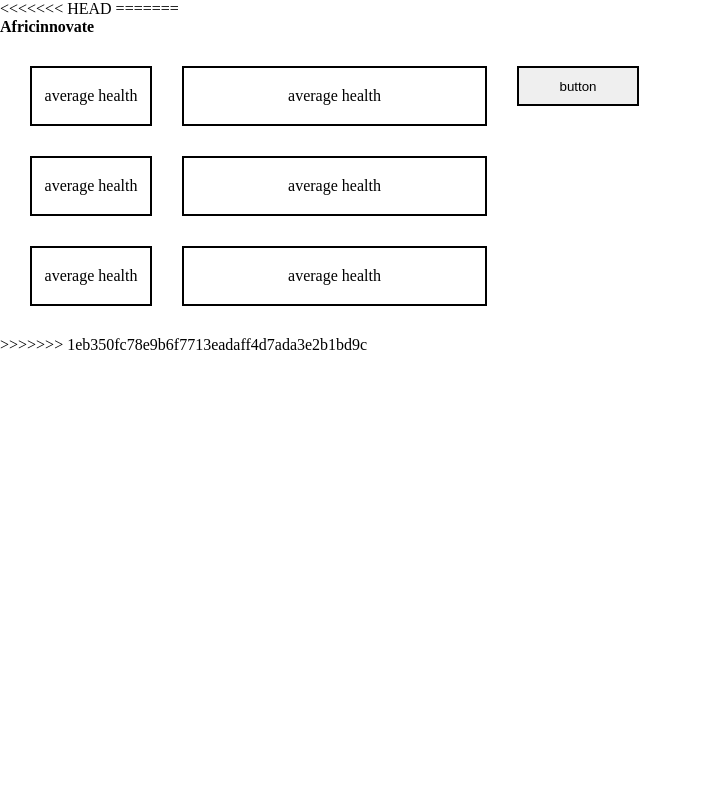
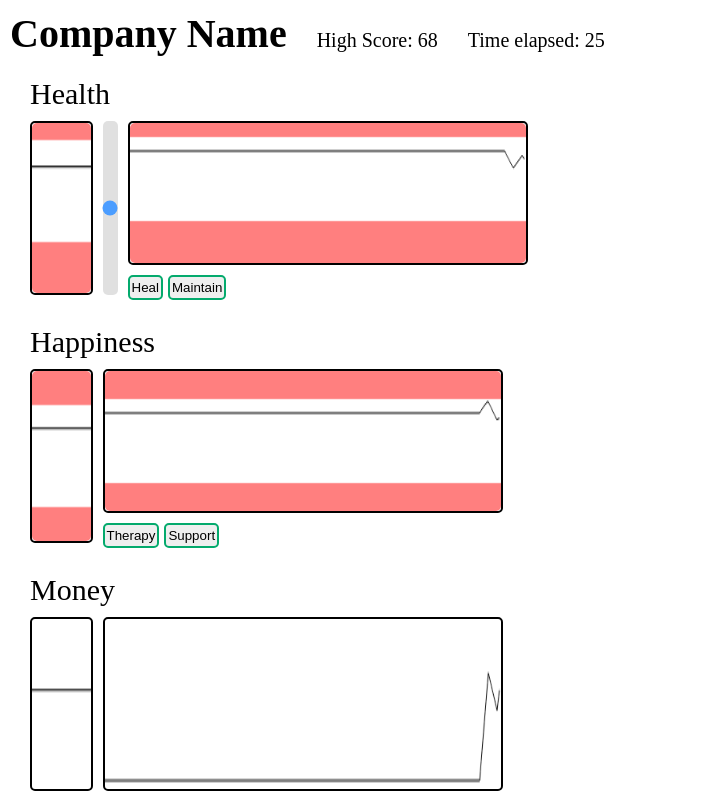
Before and after one commit to Charlieee1/Health-Happiness-Money, a plain HTML site: page index.html in a window 1280 px wide. Shown: the whole page, without its empty margins (0-702 px from the left). Drawn offline with Linux system fonts and the light colour scheme.

Commit message:
frontend

```diff
--- /dev/null
+++ b/frontend.js
@@ -0,0 +1,106 @@
+let meter_height = 100;
+let unit_vertical = meter_height / 100;
+let meter_width = 1;
+let graph_height = 100;
+let graph_width = 500;
+let unit_horizontal = graph_width / 500;
+
+let health_meter = document.getElementById("average-health").getContext("2d");
+let health_graph = document.getElementById("health-graph").getContext("2d");
+let happiness_meter = document.getElementById("average-happiness").getContext("2d");
+let happiness_graph = document.getElementById("happiness-graph").getContext("2d");
+let money_meter_raw = document.getElementById("money-meter");
+let money_meter = money_meter_raw.getContext("2d");
+let money_graph_raw = document.getElementById("money-graph");
+let money_graph = money_graph_raw.getContext("2d");
+
+let high_score = document.getElementById("high-score");
+let time_elapsed = document.getElementById("time");
+
+function resetctx(ctx, w, h) {
+	ctx.fillStyle = "white";
+	ctx.fillRect(0, 0, w, h);
+}
+
+function drawDanger(ctx, y1, y2, w) {
+	ctx.fillStyle = "rgba(255, 0, 0, .5)";
+	ctx.fillRect(0, y1, w, y2);
+}
+
+function line(ctx, x1, y1, x2, y2) {
+	ctx.beginPath();
+	ctx.moveTo(x1, y1);
+	ctx.lineTo(x2, y2);
+	ctx.stroke();
+}
+
+function updateHealthVisuals() {
+	// Health meter
+	resetctx(health_meter, meter_width, meter_height);
+	drawDanger(health_meter, 0, 10 * unit_vertical, meter_width);
+	drawDanger(health_meter, 70 * unit_vertical, meter_height, meter_width);
+	let level = unit_vertical * (100 - av_hel);
+	line(health_meter, 0, level, meter_width, level);
+
+	// Health graph
+	resetctx(health_graph, graph_width, graph_height);
+	drawDanger(health_graph, 0, 10 * unit_vertical, graph_width);
+	drawDanger(health_graph, 70 * unit_vertical, meter_height, graph_width);
+	for (let i = 0; i < 499; i++) {
+		line(health_graph, i, 100 - hel_hist[i], i + 1, 100 - hel_hist[i + 1]);
+	}
+}
+
+let working_threshold_slider = document.getElementById("working-threshold");
+working_threshold_slider.value = working_threshold;
+working_threshold_slider.oninput = function() {
+	working_threshold = this.value;
+}
+
+function updateHappinessVisuals() {
+	// Happiness meter
+	resetctx(happiness_meter, meter_width, meter_height);
+	drawDanger(happiness_meter, 0, 20 * unit_vertical, meter_width);
+	drawDanger(happiness_meter, 80 * unit_vertical, meter_height, meter_width);
+	let level = unit_vertical * (100 - av_hap);
+	line(happiness_meter, 0, level, meter_width, level);
+
+	// Happiness graph
+	resetctx(happiness_graph, graph_width, graph_height);
+	drawDanger(happiness_graph, 0, 20 * unit_vertical, graph_width);
+	drawDanger(happiness_graph, 80 * unit_vertical, meter_height, graph_width);
+	for (let i = 0; i < 499; i++) {
+		line(happiness_graph, i, 100 - hap_hist[i], i + 1, 100 - hap_hist[i + 1]);
+	}
+}
+
+function updateMoneyVisuals() {
+	let max = Math.max(...[100].concat(mon_hist));
+	let unit_vertical = max / 100;
+	money_meter_raw.height = max;
+	money_graph_raw.height = max;
+
+	// Money meter
+	resetctx(money_meter, meter_width, max);
+	let level = unit_vertical * (max - money);
+	line(money_meter, 0, level, meter_width, level);
+
+	// Money graph
+	resetctx(money_graph, graph_width, max);
+	for (let i = 0; i < 499; i++) {
+		line(money_graph, i, unit_vertical * (max - mon_hist[i]), i + 1, unit_vertical * (max - mon_hist[i + 1]));
+	}
+}
+
+function updateVisuals() {
+	updateHealthVisuals();
+	updateHappinessVisuals();
+	updateMoneyVisuals();
+	high_score.innerHTML = "High Score: " + Math.round(high);
+	time_elapsed.innerHTML = "Time elapsed: " + time;
+}
+updateVisuals();
+
+function endGame(message) {
+	alert(message);
+}
--- a/index.html
+++ b/index.html
@@ -1,37 +1,70 @@
 <!DOCTYPE html>
 <html>
 <head>
-<<<<<<< HEAD
 	<title>Health-Happiness-Money</title>
-</head>
-<body>
-
-=======
-<title>Page Title</title>
 	<link rel="stylesheet" href="./style.css">
 </head>
 <body>
-
-    <section>
-        <div class="">
-            <strong>Africinnovate</strong>
+<script src="script.js"></script>
+<div class="main">
+	<div id="company-data">
+		<strong id="company-name">Company Name</strong>
+		<span id="high-score">High Score: 5</span>
+		<span id="time">Time elapsed: 0</span>
+	</div>
+	<div class="data">
+		<div class="row">
+			<div class="label">Health</div>
 			<div class="container">
-                <div class="row1">average health</div>
-                <div class="row2">average health</div>
-                <button class="button">button</button>
+				<div class="c1">
+					<canvas id="average-health" width=1 height=100></canvas>
 				</div>
-            <div class="container">
-                <div class="row1">average health</div>
-                <div class="row2">average health</div>
+				<input type="range" min="0" max="100" value="70" class="slider" id="working-threshold" orient="vertical">
+				<div class="c2">
+					<div class="graph">
+						<canvas id="health-graph" width=500 height=100></canvas>
 					</div>
-            <div class="container">
-                <div class="row1">average health</div>
-                <div class="row2">average health</div>
+					<div class="button-row">
+						<button class="button" onclick="healPeople()">Heal</button>
+						<button class="button" onclick="healthMaintenance()">Maintain</button>
+						<div class="filler"></div>
 					</div>
 				</div>
-    </section>
->>>>>>> 1eb350fc78e9b6f7713eadaff4d7ada3e2b1bd9c
-
-<script src="script.js"></script>
+			</div>
+		</div>
+		<div class="row">
+			<div class="label">Happiness</div>
+			<div class="container">
+				<div class="c1">
+					<canvas id="average-happiness" width=1 height=100></canvas>
+				</div>
+				<div class="c2">
+					<div class="graph">
+						<canvas id="happiness-graph" width=500 height=100></canvas>
+					</div>
+					<div class="button-row">
+						<button class="button" onclick="cureDepression()">Therapy</button>
+						<button class="button" onclick="giveSupport()">Support</button>
+						<div class="filler"></div>
+					</div>
+				</div>
+			</div>
+		</div>
+		<div class="row">
+			<div class="label">Money</div>
+			<div class="container">
+				<div class="c1">
+					<canvas id="money-meter" width=1 height=100></canvas>
+				</div>
+				<div class="c2">
+					<div class="graph">
+						<canvas id="money-graph" width=500 height=100></canvas>
+					</div>
+				</div>
+			</div>
+		</div>
+	</div>
+</div>
+<script src="frontend.js"></script>
 </body>
 </html>
--- a/script.js
+++ b/script.js
@@ -56,10 +56,16 @@ for (let i = 0; i < 100; i++) {
 let time = 0;
 let high = money;
 let high_time = time;
-let hap_hist = [av_hap];
-let hel_hist = [av_hel];
-let mon_hist = [money];
-let wth_hist = [wealth];
+let hap_hist = [];
+let hel_hist = [];
+let mon_hist = [];
+let wth_hist = [];
+for (let i = 0; i < 500; i++) {
+	hap_hist.push(av_hap);
+	hel_hist.push(av_hel);
+	mon_hist.push(money);
+	wth_hist.push(wealth);
+}
 let mood = 0;
 
 function giveSupport() {
@@ -67,13 +73,13 @@ function giveSupport() {
 	if (mood > 100) {
 		mood = 100;
 	}
-	money -= 1;
+	money -= 4;
 }
 
 function healPeople() {
 	for (person of people) {
 		if (person.health < 30) {
-			money -= (40 - person.health) / 10;
+			money -= (40 - person.health) / 100;
 			person.health = 40;
 		}
 	}
@@ -81,10 +87,10 @@ function healPeople() {
 
 function healthMaintenance() {
 	for (person of people.sort(() => .5 - Math.random()).slice(0, 40)) {
-		person.health = Math.min(Math.max(person.health + 1, 0), 100);
+		person.health = Math.min(person.health + 10, 100);
 		person.happiness = Math.min(Math.max(person.happiness + Math.round(Math.random()), 0), 100);
+		money -= .1;
 	}
-	money -= 1;
 }
 
 function cureDepression() {
@@ -129,32 +135,38 @@ function tick() {
 	console.log(`average happiness: ${Math.round(av_hap)}`);
 	console.log(`average health: ${Math.round(av_hel)}`);
 	console.log(`wealth: ${Math.round(wealth)}`);
-	hap_hist.push(av_hap);
-	hel_hist.push(av_hel);
-	mon_hist.push(money);
-	wth_hist.push(wealth);
+	hap_hist = hap_hist.slice(1, 499).concat(av_hap);
+	hel_hist = hel_hist.slice(1, 499).concat(av_hel);
+	mon_hist = mon_hist.slice(1, 499).concat(money);
+	wth_hist = wth_hist.slice(1, 499).concat(wealth);
+	updateVisuals();
 	if (av_hel == 0 || av_hap < 20 || av_hap > 80 || av_hel > 90 || money < 0) {
 		clearInterval(ticker);
 		if (av_hel == 0) {
 			console.log("Everyone died! You overworked them too much.");
+			endGame("Everyone died! You overworked them too much.");
 		} else if (av_hap < 20) {
 			console.log("Enough people are depressed to overthrow you! You overworked them too much.");
+			endGame("Enough people are depressed to overthrow you! You overworked them too much.");
 		} else if (av_hap > 80) {
 			console.log("People are too happy! They have enough free time on their hands to do other things such as apply to a different job, create a union, or other such unsatisfactory actions.");
+			endGame("People are too happy! They have enough free time on their hands to do other things such as apply to a different job, create a union, or other such unsatisfactory actions.");
 		} else if (av_hel > 90) {
 			console.log("People are too healthy! They have developed such excellent healthy habits that other aspects of their life improve rapidly, such as happiness, which leads to unsatisfactory actions.");
+			endGame("People are too healthy! They have developed such excellent healthy habits that other aspects of their life improve rapidly, such as happiness, which leads to unsatisfactory actions.");
 		}else {
 			console.log("You are too poor to continue!");
+			endGame("You are too poor to continue!");
 		}
 		console.log(`time lasted: ${time}`);
 		console.log(`high score: ${Math.round(high)} at time: ${high_time}`);
 	}
 	if (time % 10 == 0) {
-		clearInterval(ticker)
+		//clearInterval(ticker)
 		delay *= .99;
-		ticker = setInterval(tick, delay);
+		//ticker = setInterval(tick, delay);
 	}
 }
 
-let delay = 1000
+let delay = 200
 ticker = setInterval(tick, delay);
--- a/style.css
+++ b/style.css
@@ -2,37 +2,124 @@
     padding: 0;
     margin: 0;
     box-sizing: border-box;
+	border-radius: 5px;
 }
 
-.container{
+canvas {
+	flex-grow: 1;
+	min-width: 100%;
+	max-width: 100%;
+	min-height: 100%;
+	max-height: 100%;
+}
+
+.main {
+	min-width: 100vh;
+	min-height: 100vh;
+}
+
+.data {
+	margin-left: 30px;
+	margin-top: 20px;
+	display: flex;
+	flex-direction: column;
+	row-gap: 30px;
+}
+
+.row {
+	display: flex;
+	flex-direction: column;
+    row-gap: 10px;
+	min-height: calc(33vh - 50px);
+}
+
+.label {
+	font-size: 30px;
+}
+
+.container {
     display: flex;
     flex-direction: row;
-    margin: 30px;
-    gap: 30px;
+    column-gap: 10px;
+	height: calc(33vh - 90px);
 }
 
-.row1{
+.c1 {
     border: 2px solid black;
-    width:10%;
-    height: 60px;
+    width: 5%;
     align-items: center;
     display: flex;
     justify-content: center;
+	flex-direction: column;
 }
-.row2{
+
+.slider {
+	-webkit-appearance: none;
+	appearance: none;
+	width: 15px;
+	height: 100%;
+	border-radius: 5px;
+	background: #d3d3d3;
+	outline: none;
+	opacity: 0.7;
+	-webkit-transition: .2s;
+	transition: opacity .2s;
+}
+
+.slider:hover {
+	opacity: 1;
+}
+
+.slider::-moz-range-thumb {
+	  width: 25px;
+	  height: 25px;
+	  border-radius: 50%;
+	  background: #04AA6D;
+	  cursor: pointer;
+}
+
+.c2 {
+	display: flex;
+	flex-direction: column;
+	row-gap: 10px;
+}
+
+.graph {
     border: 2px solid black;
-    width:25%;
-    height: 60px;
+	flex-grow: 1;
+	width: 400px;
     align-items: center;
     display: flex;
     justify-content: center;
 }
 
-.button{
-    border: 2px solid black;
-    width: 10%;
-    height: 40px;
-    align-items: center;
-    display: flex;
-    justify-content: center;
+.button-row {
+	display: flex;
+	height: 20px;
+	column-gap: 5px;
 }
+
+.button {
+    border: 2px solid #04AA6D;
+	padding-left: 2px;
+	padding-right: 2px;
+	height: 25px;
+	-webkit-transition: .2s;
+}
+
+.filler {
+	flex-grow: 1;
+}
+
+#company-data {
+	font-size: 20px;
+	margin: 10px;
+	display: flex;
+	flex-direction: row;
+	align-items: baseline;
+	gap: 30px;
+}
+
+#company-name {
+	font-size: 40px;
+}
```
Also changed, not shown: 1 other file. Lines whose indentation alone changed are shown as unchanged.
